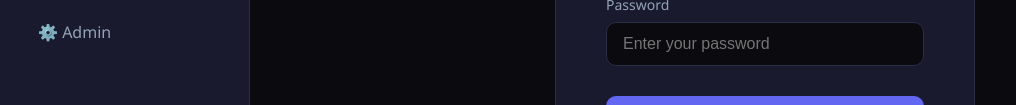
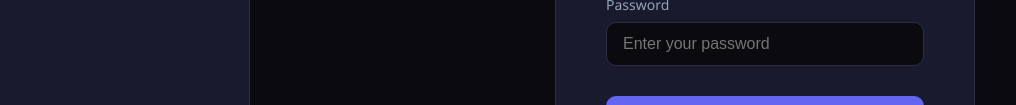
Before and after one commit to Dvaryteacher123/Fox-gamr, a website: page login.html in a window 1280 px wide. Shown: the part 389-494 px from the top of the page, without its empty margins (0-1016 px from the left). Drawn offline with Linux system fonts and the light colour scheme; no server answers.

Commit message:
Update login.html

```diff
--- a/login.html
+++ b/login.html
@@ -344,7 +344,7 @@
             <li><a href="/ai">🤖 AI Chat</a></li>
             <li><a href="/login" class="active">🔑 Login</a></li>
             <li><a href="/signup">📝 Sign Up</a></li>
-            <li><a href="/admin">⚙️ Admin</a></li>
+
         </ul>
 
         <div class="user-badge" id="userBadge" style="display: none;">
```
